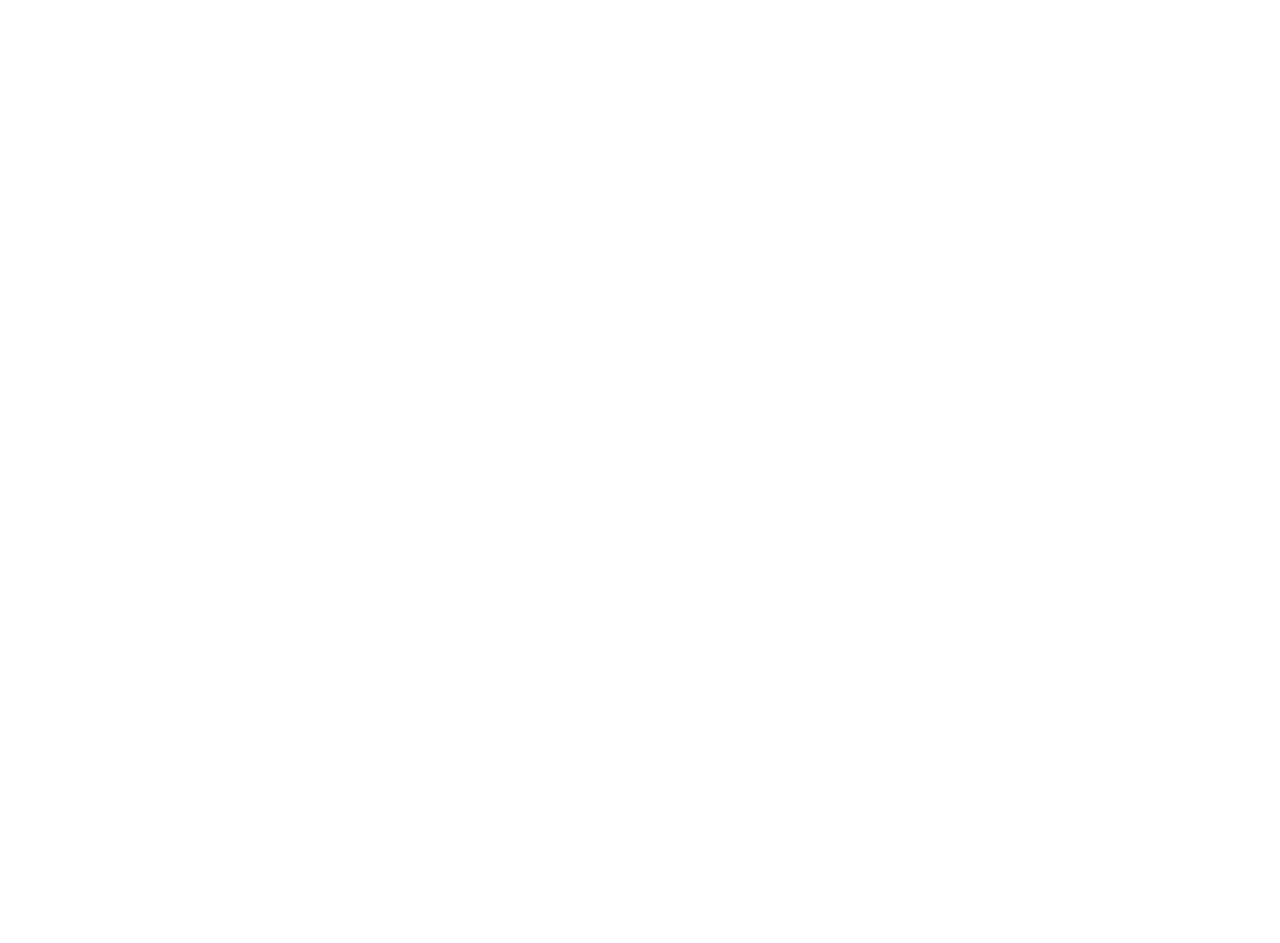
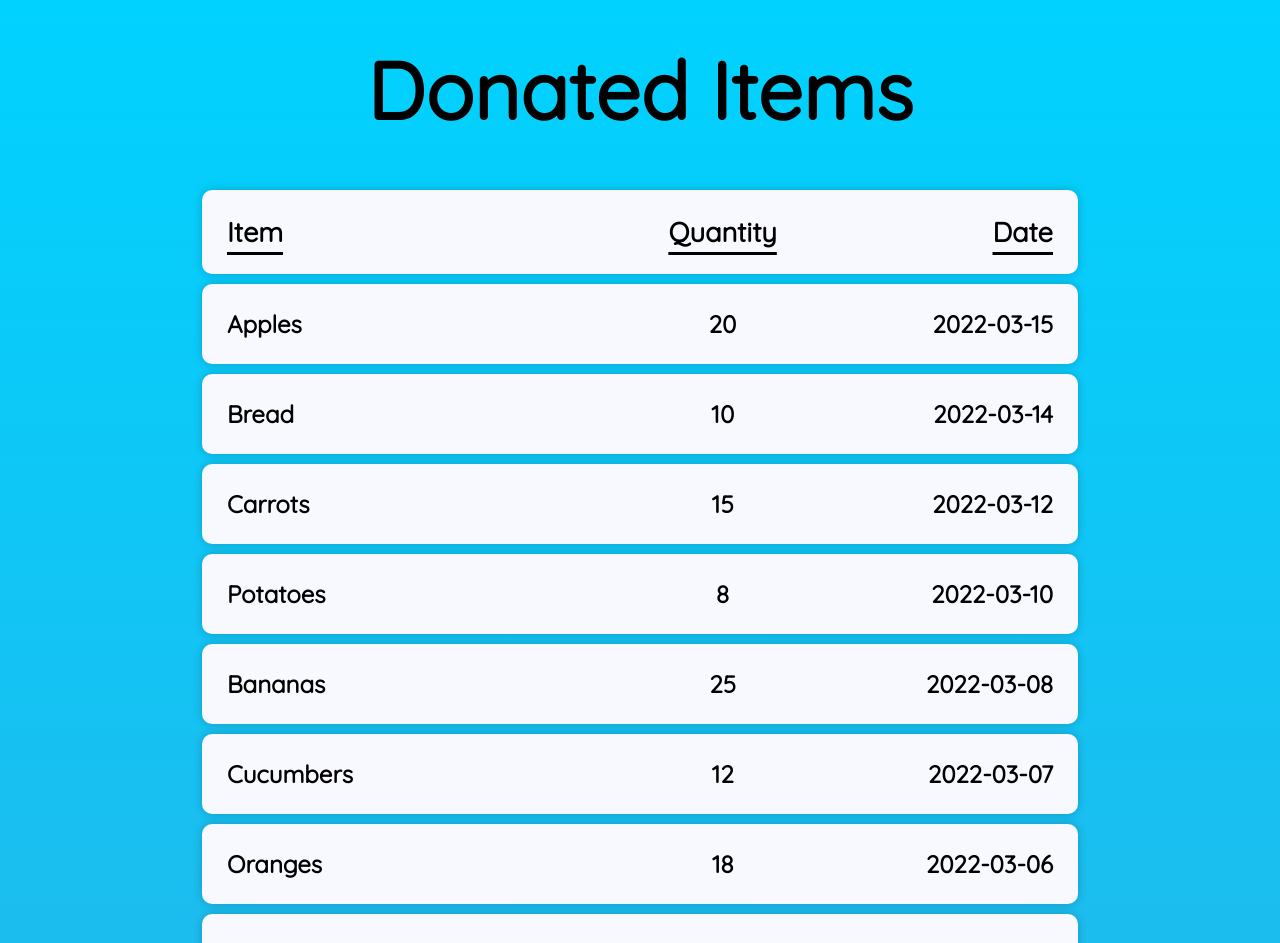
Before and after one commit to PlaceHolder01/PlaceHolder, a React (Create React App) app: page /restaurant in a window 1280 px wide. Before the commit this address had no page. Shown: the top 943 px of the page. Before the commit the page ends 800 px from the top, so only its background shows below. Built offline with nearby package versions, Linux system fonts and the light colour scheme.

Commit message:
add pages for foodbank user and restaurant user

```diff
--- a/src/App.js
+++ b/src/App.js
@@ -1,5 +1,7 @@
 import SignUp from './signup/signup';
 import Login from './login/login';
+import FoodBank from './user/foodbank';
+import Restaurant from './user/restaurant';
 import { BrowserRouter, Routes, Route } from "react-router-dom";
 
 function App() {
@@ -9,6 +11,8 @@
       <Routes>
         <Route path="/login" element={<Login />} />
         <Route path="/signup" element={<SignUp />} />
+        <Route path="/foodbank" element={<FoodBank />} />
+        <Route path="/restaurant" element={<Restaurant />} />
       </Routes>
     </BrowserRouter>
     </div>
--- /dev/null
+++ b/src/user/foodbank.css
@@ -0,0 +1,89 @@
+* {
+  margin: 0;
+  padding: 0;
+  box-sizing: border-box;
+}
+
+body {
+  background: linear-gradient(#00d2ff 0%, #5492cd 100%);
+  background-repeat: repeat;
+}
+
+.foodbank {
+  width: 100vw;
+  font-family: "Quicksand", sans-serif;
+  font-weight: bold;
+  display: grid;
+  place-items: center;
+}
+
+h2 {
+  font-size: 5em;
+  text-align: center;
+  margin: 5vh;
+}
+
+.foodbank-list {
+  width: 70vw;
+  min-width: 300px;
+  margin-bottom: 3vh;
+  /* background-color: white; */
+}
+
+.list-item {
+  display: flex;
+  justify-content: space-around;
+  font-size: 1.5em;
+  padding: 25px;
+  font-weight: bold;
+  box-shadow: 0 0 10px 0 rgba(0, 0, 0, 0.2);
+  backdrop-filter: blur(25px);
+  -webkit-backdrop-filter: blur(20px);
+  transition: ease 0.5s;
+  margin: 10px;
+  border-radius: 10px;
+  background-color: ghostwhite;
+  /* background-color: blue; */
+  text-align: left;
+}
+
+.list-item:nth-child(1) {
+  text-decoration: 3px underline black;
+  text-underline-offset: 10px;
+  /* color: ;f */
+  font-size: 1.7em;
+}
+
+.item-name {
+  width: 50%;
+  text-align: left;
+}
+
+.item-quantity {
+  width: 20%;
+  text-align: center;
+}
+
+.item-received-date {
+  width: 30%;
+  text-align: right;
+}
+
+/* mobile */
+@media screen and (max-width: 600px) {
+  .foodbank-list {
+    width: 90vw;
+  }
+  .list-item {
+    font-size: 1em;
+    padding: 10px;
+  }
+  .list-item:nth-child(1) {
+    text-decoration: 2px underline #5492cd;
+    text-underline-offset: 5px;
+    font-size: 1em;
+  }
+  h2 {
+    font-size: 2em;
+  }
+}
--- /dev/null
+++ b/src/user/foodbank.js
@@ -0,0 +1,58 @@
+import React from 'react';
+import './foodbank.css';
+
+const FoodBank = () => {
+  const receivedItems = [
+    { name: 'Apples', quantity: 20, receivedDate: '2022-03-15' },
+    { name: 'Bread', quantity: 10, receivedDate: '2022-03-14' },
+    { name: 'Carrots', quantity: 15, receivedDate: '2022-03-12' },
+    { name: 'Potatoes', quantity: 8, receivedDate: '2022-03-10' },
+    { name: 'Bananas', quantity: 25, receivedDate: '2022-03-08' },
+    { name: 'Cucumbers', quantity: 12, receivedDate: '2022-03-07' },
+    { name: 'Oranges', quantity: 18, receivedDate: '2022-03-06' },
+    { name: 'Tomatoes', quantity: 14, receivedDate: '2022-03-05' },
+    { name: 'Onions', quantity: 6, receivedDate: '2022-03-03' },
+    { name: 'Lettuce', quantity: 3, receivedDate: '2022-03-02' },
+    { name: 'Bread', quantity: 10, receivedDate: '2022-03-14' },
+    { name: 'Carrots', quantity: 15, receivedDate: '2022-03-12' },
+    { name: 'Potatoes', quantity: 8, receivedDate: '2022-03-10' },
+    { name: 'Bananas', quantity: 25, receivedDate: '2022-03-08' },
+    { name: 'Cucumbers', quantity: 12, receivedDate: '2022-03-07' },
+    { name: 'Oranges', quantity: 18, receivedDate: '2022-03-06' },
+    { name: 'Tomatoes', quantity: 14, receivedDate: '2022-03-05' },
+    { name: 'Onions', quantity: 6, receivedDate: '2022-03-03' },
+    { name: 'Lettuce', quantity: 3, receivedDate: '2022-03-02' },
+    { name: 'Bread', quantity: 10, receivedDate: '2022-03-14' },
+    { name: 'Carrots', quantity: 15, receivedDate: '2022-03-12' },
+    { name: 'Potatoes', quantity: 8, receivedDate: '2022-03-10' },
+    { name: 'Bananas', quantity: 25, receivedDate: '2022-03-08' },
+    { name: 'Cucumbers', quantity: 12, receivedDate: '2022-03-07' },
+    { name: 'Oranges', quantity: 18, receivedDate: '2022-03-06' },
+    { name: 'Tomatoes', quantity: 14, receivedDate: '2022-03-05' },
+    { name: 'Onions', quantity: 6, receivedDate: '2022-03-03' },
+    { name: 'Lettuce', quantity: 3, receivedDate: '2022-03-02' },
+  ];
+
+  return (
+    <section className="foodbank">
+      <h2 className="foodbank-heading">Received Items</h2>
+      <div className="foodbank-list">
+        {/* div list item */}
+        <div className="list-item">
+          <div className="item-name">Item</div>
+          <div className="item-quantity">Quantity</div>
+          <div className="item-received-date">Date</div>
+        </div>
+        {receivedItems.map((item, index) => (
+          <div key={index} className="list-item">
+            <div className="item-name">{item.name}</div>
+            <div className="item-quantity">{item.quantity}</div>
+            <div className="item-received-date">{item.receivedDate}</div>
+          </div>
+        ))}
+      </div>
+    </section>
+  );
+};
+
+export default FoodBank;
--- /dev/null
+++ b/src/user/restaurant.js
@@ -0,0 +1,58 @@
+import React from 'react';
+import './foodbank.css';
+
+const Restaurant = () => {
+  const receivedItems = [
+    { name: 'Apples', quantity: 20, receivedDate: '2022-03-15' },
+    { name: 'Bread', quantity: 10, receivedDate: '2022-03-14' },
+    { name: 'Carrots', quantity: 15, receivedDate: '2022-03-12' },
+    { name: 'Potatoes', quantity: 8, receivedDate: '2022-03-10' },
+    { name: 'Bananas', quantity: 25, receivedDate: '2022-03-08' },
+    { name: 'Cucumbers', quantity: 12, receivedDate: '2022-03-07' },
+    { name: 'Oranges', quantity: 18, receivedDate: '2022-03-06' },
+    { name: 'Tomatoes', quantity: 14, receivedDate: '2022-03-05' },
+    { name: 'Onions', quantity: 6, receivedDate: '2022-03-03' },
+    { name: 'Lettuce', quantity: 3, receivedDate: '2022-03-02' },
+    { name: 'Bread', quantity: 10, receivedDate: '2022-03-14' },
+    { name: 'Carrots', quantity: 15, receivedDate: '2022-03-12' },
+    { name: 'Potatoes', quantity: 8, receivedDate: '2022-03-10' },
+    { name: 'Bananas', quantity: 25, receivedDate: '2022-03-08' },
+    { name: 'Cucumbers', quantity: 12, receivedDate: '2022-03-07' },
+    { name: 'Oranges', quantity: 18, receivedDate: '2022-03-06' },
+    { name: 'Tomatoes', quantity: 14, receivedDate: '2022-03-05' },
+    { name: 'Onions', quantity: 6, receivedDate: '2022-03-03' },
+    { name: 'Lettuce', quantity: 3, receivedDate: '2022-03-02' },
+    { name: 'Bread', quantity: 10, receivedDate: '2022-03-14' },
+    { name: 'Carrots', quantity: 15, receivedDate: '2022-03-12' },
+    { name: 'Potatoes', quantity: 8, receivedDate: '2022-03-10' },
+    { name: 'Bananas', quantity: 25, receivedDate: '2022-03-08' },
+    { name: 'Cucumbers', quantity: 12, receivedDate: '2022-03-07' },
+    { name: 'Oranges', quantity: 18, receivedDate: '2022-03-06' },
+    { name: 'Tomatoes', quantity: 14, receivedDate: '2022-03-05' },
+    { name: 'Onions', quantity: 6, receivedDate: '2022-03-03' },
+    { name: 'Lettuce', quantity: 3, receivedDate: '2022-03-02' },
+  ];
+
+  return (
+    <section className="foodbank">
+      <h2 className="foodbank-heading">Donated Items</h2>
+      <div className="foodbank-list">
+        {/* div list item */}
+        <div className="list-item">
+          <div className="item-name">Item</div>
+          <div className="item-quantity">Quantity</div>
+          <div className="item-received-date">Date</div>
+        </div>
+        {receivedItems.map((item, index) => (
+          <div key={index} className="list-item">
+            <div className="item-name">{item.name}</div>
+            <div className="item-quantity">{item.quantity}</div>
+            <div className="item-received-date">{item.receivedDate}</div>
+          </div>
+        ))}
+      </div>
+    </section>
+  );
+};
+
+export default Restaurant;
```
